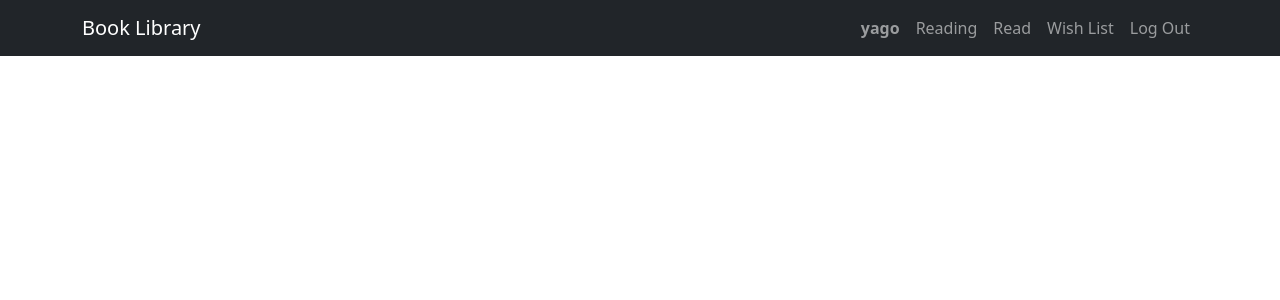
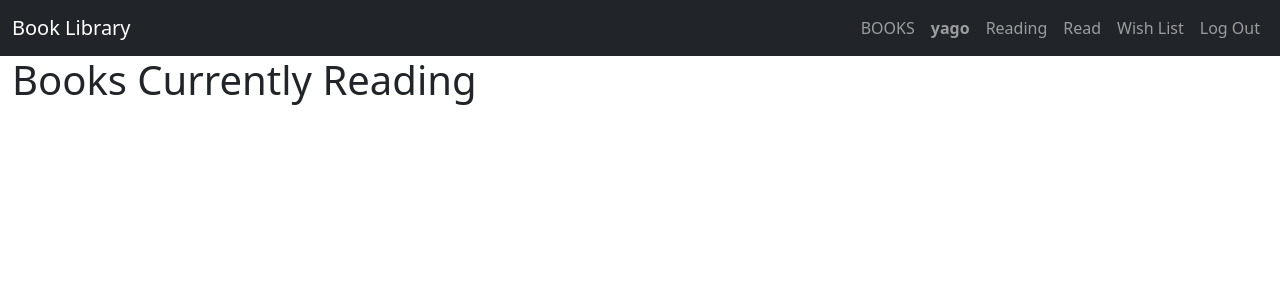
Before and after one commit to blytk/book_library, a Django app: page / in a window 1280 px wide. Shown: the top 300 px of the page. Run offline with Django 4.2, Linux system fonts and the light colour scheme; a user stored in the database is signed in.

Commit message:
commit before changing models

```diff
--- a/book_library/admin.py
+++ b/book_library/admin.py
@@ -1,8 +1,11 @@
 from django.contrib import admin
-from .models import User, Book, Note, Why
+from .models import User, Book, Note, Why, Reading, Read, Wish
 
 # Register your models here.
 admin.site.register(User)
 admin.site.register(Book)
 admin.site.register(Note)
 admin.site.register(Why)
+admin.site.register(Reading)
+admin.site.register(Read)
+admin.site.register(Wish)
--- a/book_library/models.py
+++ b/book_library/models.py
@@ -75,6 +75,23 @@ class Why(models.Model):
         }
 
 
+class Reading(models.Model):
+    user = models.ForeignKey(User, blank=False, null=False, on_delete=models.CASCADE, related_name="reading_user")
+    book = models.ForeignKey(Book, blank=False, null=False, on_delete=models.CASCADE, related_name="reading_book")
+
+
+    def __str__(self):
+        return f"User: {self.user}, Book: {self.book}"
+
+
+    def serialize(self):
+        return {
+            "id": self.id,
+            "user": self.user,
+            "book": self.book
+        }
+
+
 class Read(models.Model):
     user = models.ForeignKey(User, blank=False, null=False, on_delete=models.CASCADE, related_name="read_user")
     book = models.ForeignKey(Book, blank=False, null=False, on_delete=models.CASCADE, related_name="read_book")
--- a/book_library/templates/book_library/index.html
+++ b/book_library/templates/book_library/index.html
@@ -1,5 +1,24 @@
 {% extends 'book_library/layout.html' %}
 
 {% block body %}
+<div id="reading-view">
+    <div class="container-fluid">
+        <h1>Books Currently Reading</h1>
+    </div>
+    <div class="container-fluid">
+        <div class="row">
+            <div class="col title-col"></div>
+            <div class="col author-col"></div>
+            <div class="col started-col"></div>
+            <div class="col why-col"></div>
+        </div>
+    </div>
 
+</div>
+
+<div id="read-view">
+</div>
+
+<div id="wish_list-view">
+</div>
 {% endblock %}
--- a/book_library/templates/book_library/layout.html
+++ b/book_library/templates/book_library/layout.html
@@ -12,10 +12,13 @@
     <body>
 
             <nav class="navbar navbar-expand-lg navbar-dark bg-dark">
-                <div class="container">
+                <div class="container-fluid">
                     <a class="navbar-brand" href="#">Book Library</a>
                     <div>
                         <ul class="navbar-nav mr-auto">
+                            <li class="nav-item">
+                                <a class="nav-link" href="#">BOOKS</a>
+                            </li>
                             {% if request.user.is_authenticated %}
                                 <li class="nav-item">
                                     <a class="nav-link" href="#"><strong>{{ request.user }}</strong></a>
--- a/book_library/views.py
+++ b/book_library/views.py
@@ -8,7 +8,7 @@ from django.contrib.auth.decorators import login_required
 # from django.core.paginator import Paginator
 
 ## Import models
-from .models import User, Book, Note, Why, Read
+from .models import User, Book, Note, Why, Reading, Read, Wish
 
 # Create your views here.
 
@@ -73,3 +73,8 @@ def register(request):
 
 def index(request):
     return render(request, "book_library/index.html")
+
+
+def reading(request):
+    # I need to get the books for the logged in user
+    return render(request, "book_library/index.html")
```
Also changed, not shown: book_library/migrations/0005_reading.py (added), book_library/static/book_library/book_library.js (added), book_library/static/book_library/index.js (deleted), db.sqlite3.
